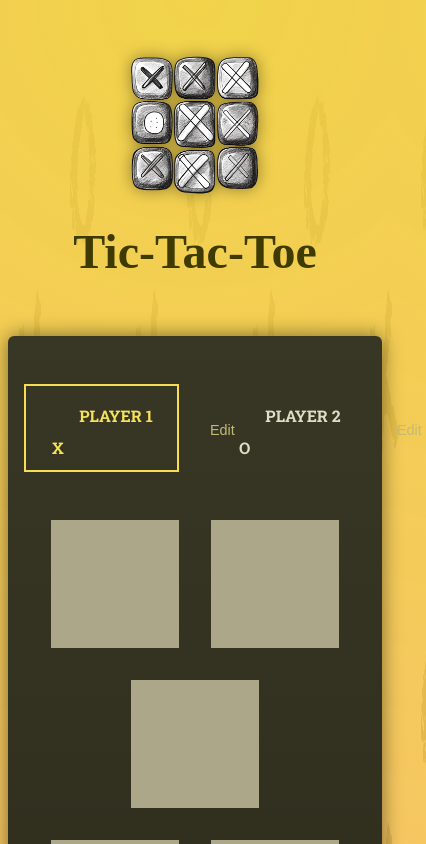
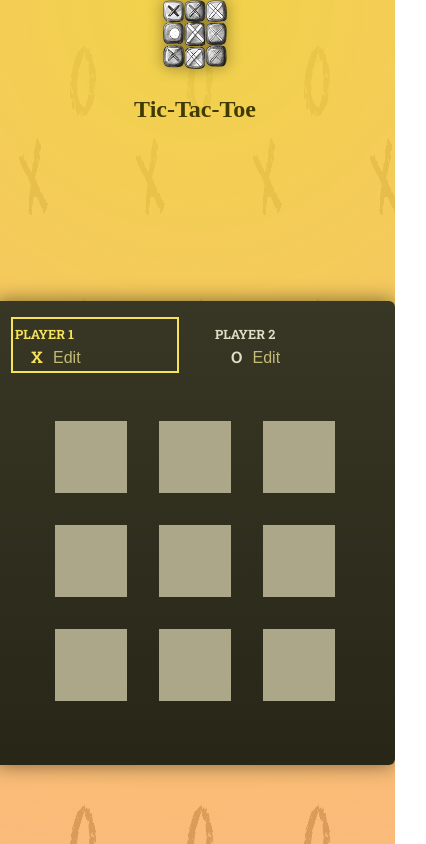
Before and after one commit to Pandey-Narendra/Tic_Tac_toe, a React (Vite) app: page / in a window 390 px wide. Shown: the top 844 px of the page, 426 px wide, since content can reach past the window. Built offline with nearby package versions, Linux system fonts and the light colour scheme; a web font is replaced by a local one.

Commit message:
mobile responsive game board

```diff
--- a/index.html
+++ b/index.html
@@ -2,6 +2,7 @@
 <html lang="en">
   <head>
     <meta charset="UTF-8" />
+    <meta name="viewport" content="width=device-width, initial-scale=1.0">
     <link rel="icon" type="image/svg+xml" href="./public/game-logo.png" />
     <meta name="viewport" content="width=device-width, initial-scale=1.0" />
     <title>React Tic-Tac-Toe</title>
--- a/src/App.jsx
+++ b/src/App.jsx
@@ -100,25 +100,18 @@ function App() {
 	}
 
 	return (
-    <main>
+		<main className="main-container">
 		  <div id="game-container">
 			<ol id="players" className="highlight-player">
-				<Player name="Player 1" symbol="X" isActive = {activePlayer === 'X'} onChangeName={handlePlayerNameChange} />
-				<Player name="Player 2" symbol="O" isActive = {activePlayer === 'O'} onChangeName={handlePlayerNameChange} />
+			  <Player name="Player 1" symbol="X" isActive={activePlayer === 'X'} onChangeName={handlePlayerNameChange} />
+			  <Player name="Player 2" symbol="O" isActive={activePlayer === 'O'} onChangeName={handlePlayerNameChange} />
 			</ol>
-
-			{/* onSelectSquare variable stores the refference of the handleSelectSquare()
-				which will trigered inside the GameBoard component
-			*/}
-			{/* <GameBoard onSelectSquare={handleSelectedSquare} activePlayerSymbol={activePlayer} /> */}
-
-			{/* <GameBoard onSelectSquare={handleSelectedSquare} turns={gameTurns} /> */}
 			{(winner || hasDraw) && <GameOver winner={winner} onRestart={handleRestart} />}
 			<GameBoard onSelectSquare={handleSelectedSquare} board={gameBoard} />
 		  </div>
 		  <Log turns={gameTurns} />
 		</main>
-  )
+	  );
 	}
 
 export default App
--- a/src/components/Player.jsx
+++ b/src/components/Player.jsx
@@ -22,14 +22,15 @@ export default function Player({name,symbol,isActive,onChangeName}){
         setPlayerName(event.target.value)
     }
 
-    return(
+    return (
         <li className={isActive ? 'active': undefined}>
           <span className="player">
             {!isEditing && <span className="player-name">{playerName}</span>}
             {isEditing && <input type="text" value={playerName} required onChange={handleChange} />}
             <span className="player-symbol">{symbol}</span>
+                <button onClick={handleEdit}>{isEditing ? 'Save' : 'Edit'}</button>
           </span>
-            <button onClick={handleEdit}> {isEditing ? 'Save' : 'Edit'} </button>
         </li>
       );
+
 }
--- a/src/index.css
+++ b/src/index.css
@@ -17,6 +17,20 @@ html {
   -webkit-text-size-adjust: 100%;
 }
 
+body, html {
+  height: 100%;
+  margin: 0;
+}
+
+.main-container {
+  display: flex;
+  flex-direction: column;
+  align-items: center;
+  justify-content: center;
+  min-height: 100vh;
+}
+
+
 body {
   background: radial-gradient(
       circle at top,
@@ -26,7 +40,7 @@ body {
     url('../public/bg-pattern-dark.png');
   background-repeat: repeat;
   background-size: 100% 100%, 30% 30%, 100% 100%;
-  min-height: 110rem;
+  min-height: 50rem;
 }
 
 header {
@@ -34,23 +48,24 @@ header {
 }
 
 header img {
-  width: 8rem;
+  width: 4rem;
   object-fit: contain;
-  margin: 3rem auto 1rem auto;
+  /* margin: 3rem auto 1rem auto; */
   filter: drop-shadow(0 0 8px rgba(0, 0, 0, 0.4));
 }
 
 h1 {
   font-family: 'Caprasimo', cursive;
-  font-size: 3rem;
-  margin: 0 auto 3rem auto;
+  font-size: 1.5rem;
+  /* margin: 0 auto 3rem auto; */
   color: #3f3b00;
 }
 
 #game-container {
   max-width: 45rem;
-  margin: 3rem auto;
-  padding: 2rem;
+  max-height: 30rem;
+  /* margin: 3rem auto; */
+  padding: 1rem;
   border-radius: 6px;
   background: linear-gradient(#383624, #282617);
   box-shadow: 0 0 20px rgba(0, 0, 0, 0.5);
@@ -60,7 +75,7 @@ h1 {
 #players {
   list-style: none;
   padding: 0;
-  margin: 1rem 0;
+  /* margin: 1rem 0; */
   display: flex;
   justify-content: center;
   align-items: center;
@@ -77,6 +92,7 @@ h1 {
 #players.highlight-player li.active {
   border-color: #f6e35a;
   animation: pulse 2s infinite ease-in-out;
+  /* padding-right: 20px; */
 }
 
 #players.highlight-player li.active .player-name,
@@ -89,10 +105,10 @@ h1 {
   border: none;
   background: none;
   color: #c3ba78;
-  font-size: 0.9rem;
+  font-size: 1rem;
   cursor: pointer;
   transition: color 0.2s;
-  padding: 0.5rem 0.25rem 0.25rem 0.25rem;
+  /* padding: 0.5rem 0.25rem 0.25rem 0.25rem; */
   text-align: center;
 }
 
@@ -102,22 +118,24 @@ h1 {
 
 .player {
   border: 2px solid transparent;
-  padding: 0.5rem;
+  /* padding: 0.5rem; */
   border-radius: 4px;
   font-weight: bold;
 }
 
 .player-name {
   display: inline-block;
+  text-align: left;
+  font-size: 0.8rem;
   width: 10rem;
-  font-size: 1rem;
+  /* font-size: 1rem; */
   color: #e1dec7;
   text-transform: uppercase;
   margin: 0;
-  padding: 0.5rem;
+  /* padding: 0.5rem; */
   border-radius: 4px;
   text-overflow: ellipsis;
-  text-align: center;
+  /* text-align: center; */
 }
 
 .player input {
@@ -125,7 +143,7 @@ h1 {
   font-size: 1rem;
   width: 10rem;
   border: none;
-  padding: 0.5rem;
+  /* padding: 0.5rem; */
   animation: pulse-text 2s infinite;
   background-color: #46432f;
   text-align: center;
@@ -179,12 +197,12 @@ ol {
 }
 
 #game-board button {
-  width: 8rem;
-  height: 8rem;
+  width: 4.5rem;
+  height: 4.5rem;
   border: none;
   background: #aca788;
   color: #3f3b00;
-  font-size: 5rem;
+  font-size: 2.5rem;
   cursor: pointer;
   font-family: 'Caprasimo', cursive;
   padding: 1rem;
@@ -206,7 +224,7 @@ ol {
 
 #game-over h2 {
   font-family: 'Caprasimo', cursive;
-  font-size: 4rem;
+  font-size: 2rem;
   text-align: center;
   color: #fcd256;
   margin: 0;
@@ -349,3 +367,49 @@ ol {
     transform: scale(1);
   }
 }
+
+/* @media only screen and (max-width: 550px) {
+  #game-board button {
+    width: 4rem;
+    height: 4rem;
+    font-size: 2.5rem;
+  }
+
+  #players{
+    display: grid;
+  }
+
+  #players button{
+    padding: 1rem;
+  }
+
+  .player-name, .player-symbol{
+    text-align: left;
+    font-size: 0.8rem;
+  }
+
+  .player input{
+    width: 6rem;
+  }
+
+
+} */
+
+@media only screen and (max-width: 350px) {
+
+  #players li{
+    display: none;
+
+  }
+
+  #game-board button {
+    width: 2.5rem;
+    height: 2.5rem;
+    font-size: 1.5rem;
+  }
+/*
+  .player-name, .player-symbol{
+    text-align: left;
+    font-size: 0.8rem;
+  } */
+}
```
Lines whose indentation alone changed are shown as unchanged.
